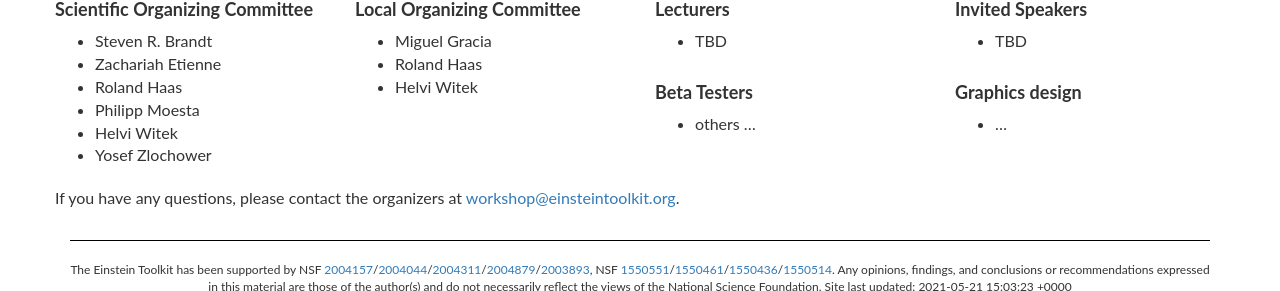
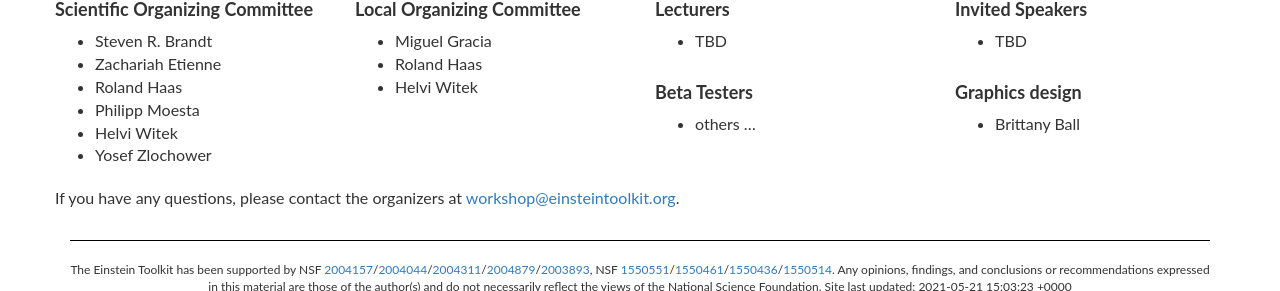
Before and after one commit to EinsteinToolkit/et2021uiuc, a Jekyll site: the page built from about.md, in a window 1280 px wide, cut to the strip 130-421 px from the top of the page. Built offline with Jekyll 4.4.1, drawn with Linux system fonts in a browser that asks for light colours.

Commit message:
about: add Brittany Ball

```diff
--- a/about.md
+++ b/about.md
@@ -45,7 +45,7 @@ manualrows: true
 
 <div class="col-xs-6 col-sm-3" markdown="1">
 ## Graphics design
-* ...
+* Brittany Ball
 </div>
 
 </div> <!--row-->
```
